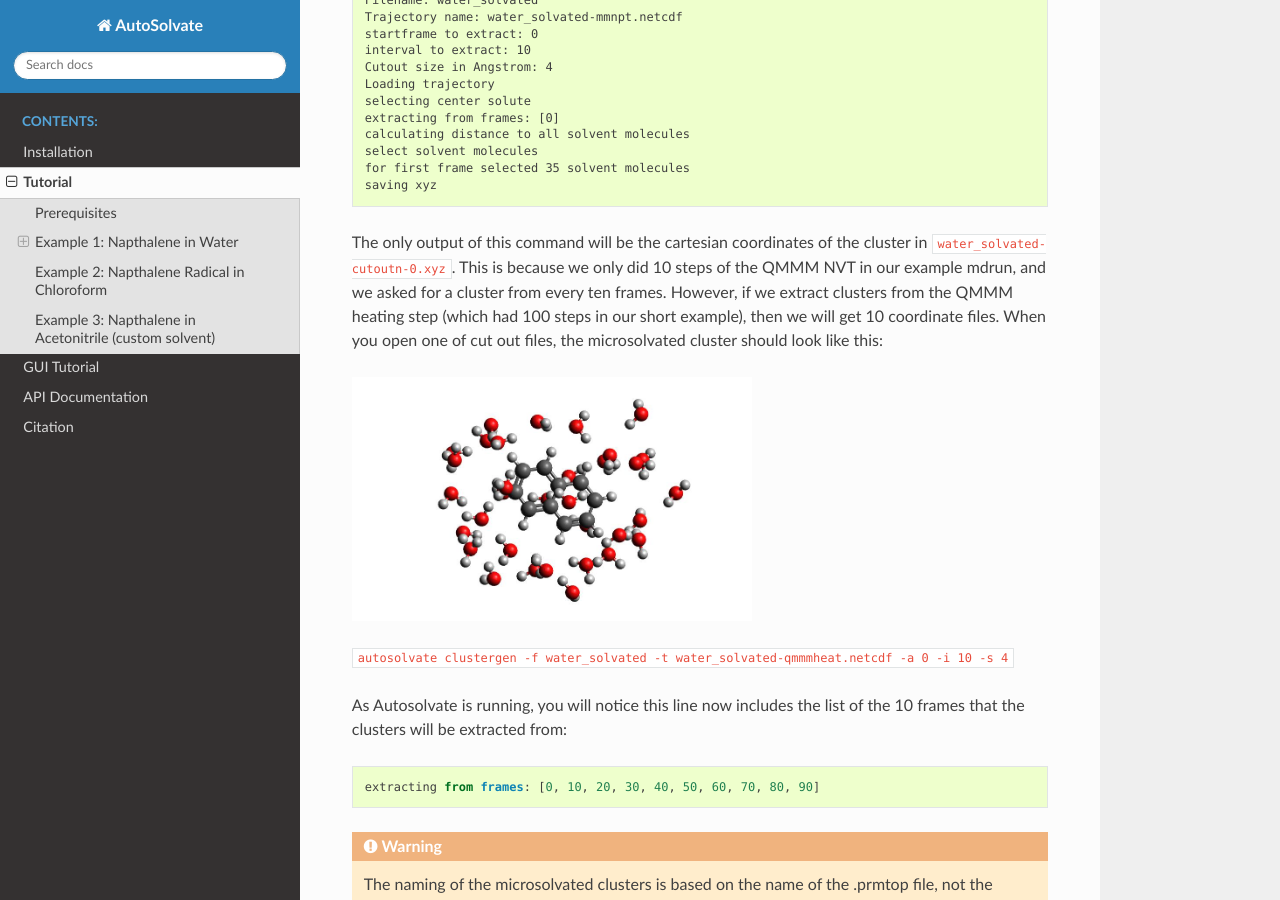
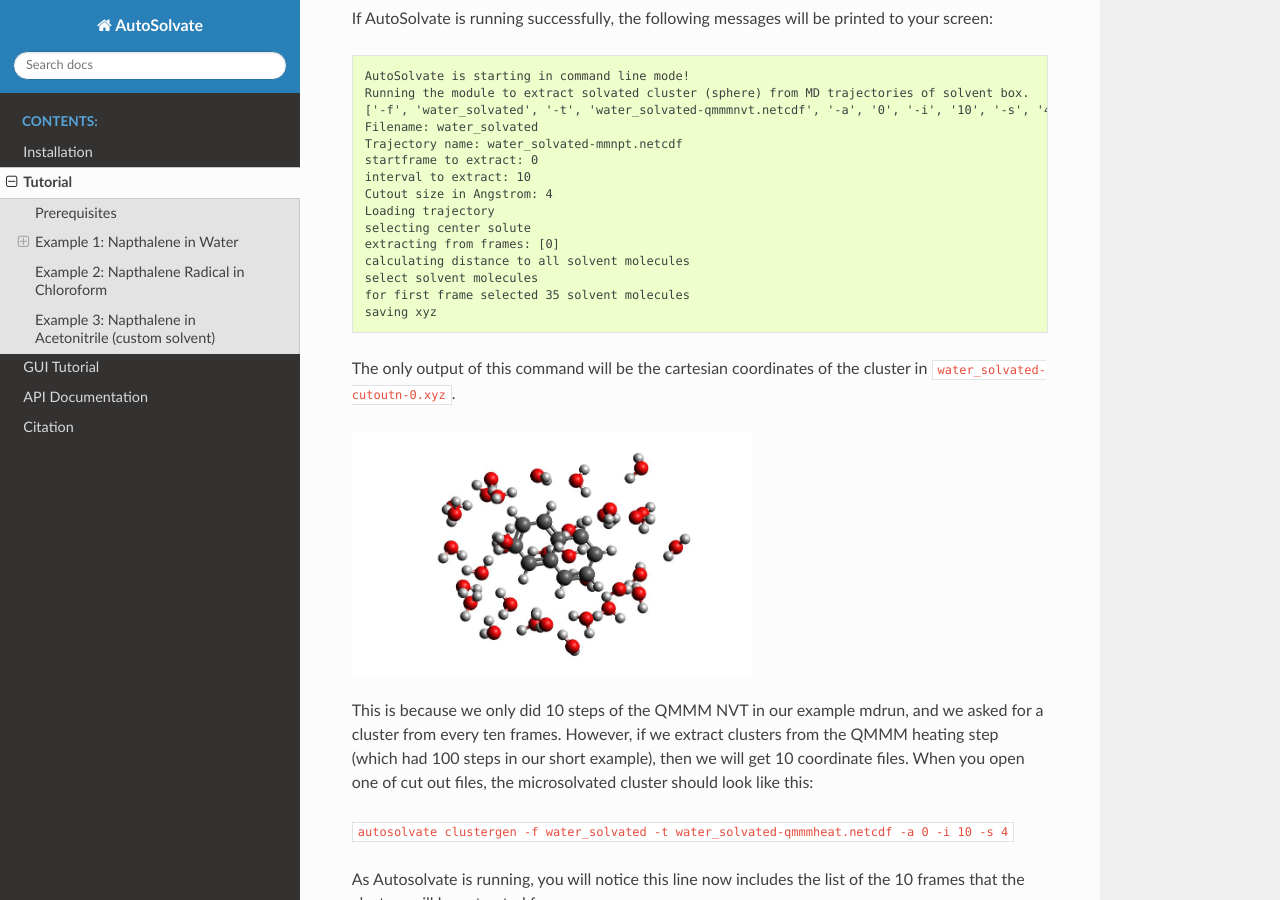
Before and after one commit to Liu-group/AutoSolvate, a Sphinx documentation site: the page built from docs/tutorial.rst, in a window 1280 px wide and 900 px high, scrolled down 7545 px. Built offline with Sphinx 7.4.7 and the Read the Docs theme 2.0.0, drawn with Linux system fonts in a browser that asks for light colours; the version number could not be read and is left out; some of the changed text lies outside the part shown.

```diff
--- a/docs/tutorial.rst
+++ b/docs/tutorial.rst
@@ -157,20 +157,20 @@ The three files that we care about for moving forward to the next step are the o
         ATOM     23  H1  WAT     3      28.109  28.738  28.742  1.00  0.00
         ATOM     24  H2  WAT     3      29.536  28.538  28.277  1.00  0.00
 
-The fourth column has 18 'SLU' entries, or solvent, and under that there are 6 'WAT' entries, which we can see makes up two water molecules.
+The fourth column has 18 'SLU' entries, or solvent, and under that there are 6 'WAT' entries, which we can see makes up two water molecules. When you visualize ``water_solvated.pdb`` you should be able to see the water box containing the solute:
+
+.. image:: _images/tutorial4_22.jpg
+   :width: 400
 
 With these three files, we are ready to proceed to the next step!
 
-.. image:: _images/tutorial4_1.jpg
-   :width: 400
-
 .. note::
 
-This example uses default settings for boxgen, but these can be changed or simply made explict by using more flag options. For example, we can change the charge fitting method to bcc, give the output a more specific name, and explicitly define solvent, charge and multiplicity:
+   This example uses default settings for boxgen, but these can be changed or simply made explict by using more flag options. For example, we can change the charge fitting method to bcc, give the output a more specific name, and explicitly define solvent, charge and multiplicity:
 
-``autosolvate boxgen -m napthalene_neutral.xyz -s water -c 0 -u 1 -g "bcc" -o nap_netural``
+   ``autosolvate boxgen -m napthalene_neutral.xyz -s water -c 0 -u 1 -g "bcc" -o nap_netural``
 
-The semi-emperical charge fitting available through Amber performs well for closed-shell systems. However, it is not sufficient for open-shell systems, which will require the use of quantum chemistry charge fitting methods. The methods currently available are bcc fitting in Amber and RESP in Gaussian. RESP is the default setting.
+   The semi-emperical charge fitting available through Amber performs well for closed-shell systems. However, it is not sufficient for open-shell systems, which will require the use of quantum chemistry charge fitting methods. The methods currently available are bcc fitting in Amber and RESP in Gaussian. RESP is the default setting.
 
 Step 2: MD Simulation
 ~~~~~~~~~~~~~~~~~~~~~~~~~~~~~~~~~~~~~~~~~~~
@@ -238,23 +238,23 @@ Once everything has finished, the main output is the QM/MM trajectory ``water_so
 
    Longer MM and QM/MM steps are necessary to reach equilibration, and the default settings are more appropriate than what is used here for a production run. The default mdrun will have the following settings:
 
-+-----------+---------------------------------+------------+
-| MD step   | default settings                |flag        |
-+===========+=================================+============+
-| MM min    |300 K, 1 bar                     |   -t, -p   |
-+-----------+---------------------------------+------------+
-| MM heat   |10000 steps                      |   -m       |
-+-----------+---------------------------------+------------+
-| MM NPT    |300000 steps                     |   -n       |
-+-----------+---------------------------------+------------+
-| QMMM      |0, 1, b3lyp                      |-q, -u, -k  |
-+-----------+---------------------------------+------------+
-| QMMM min  |250 steps                        |   -l       |
-+-----------+---------------------------------+------------+
-| QMMM heat |1000 steps                       |  -o        |
-+-----------+---------------------------------+------------+
-| QMMM NVT  |10000 steps                      |   -s       |
-+-----------+---------------------------------+------------+
++-----------+-----------------------+------------+
+| MD step   | default settings      |flag        |
++===========+=======================+============+
+| MM min    |300 K, 1 bar           |   -t, -p   |
++-----------+-----------------------+------------+
+| MM heat   |10000 steps            |   -m       |
++-----------+-----------------------+------------+
+| MM NPT    |300000 steps           |   -n       |
++-----------+-----------------------+------------+
+| QMMM      |0, 1, b3lyp            |-q, -u, -k  |
++-----------+-----------------------+------------+
+| QMMM min  |250 steps              |   -l       |
++-----------+-----------------------+------------+
+| QMMM heat |1000 steps             |  -o        |
++-----------+-----------------------+------------+
+| QMMM NVT  |10000 steps            |   -s       |
++-----------+-----------------------+------------+
 
 When you are ready to do a production run and want to use all of these defaults, you can use the dry run option to generate the input files without running them to make sure that everything looks right:
 
@@ -284,7 +284,6 @@ The following files will be added to your directory::
 
 Inside ``runMM.sh`` and ``runQMMMM.sh``, you will find the commands to run each step of MM and QMMM, respectively. These commands can be copied and pasted into the command line to be run one at a time or can all be pasted into a separate submit script to get the jobs queued on a compute node.
 
-
 .. warning::
 
    Especially in this step, it is important to know where your job is running!
@@ -292,7 +291,6 @@ Inside ``runMM.sh`` and ``runQMMMM.sh``, you will find the commands to run each
    * If you run the autosolvate commands in the command line without any flags for job submission, they will run *on the head node without entering a queue*. The administator will likely cancel your job if you are using HPC resource.
    * If you use the -r flag, they will run *on the head node* as a sander job *in the queue.*
    * If you do not use the -r flag, but call the autosolvate command in your own submit script, they will run *on a compute node in the queue* with whatever settings you designate. If you are running QMMM, this is also where you will load Terachem for the QM part.
-
 
 Step 3: Microsolvated cluster extraction
 ~~~~~~~~~~~~~~~~~~~~~~~~~~~~~~~~~~~~~~~~~~~
@@ -321,10 +319,12 @@ If AutoSolvate is running successfully, the following messages will be printed t
     for first frame selected 35 solvent molecules
     saving xyz
 
-The only output of this command will be the cartesian coordinates of the cluster in ``water_solvated-cutoutn-0.xyz``. This is because we only did 10 steps of the QMMM NVT in our example mdrun, and we asked for a cluster from every ten frames. However, if we extract clusters from the QMMM heating step (which had 100 steps in our short example), then we will get 10 coordinate files. When you open one of cut out files, the microsolvated cluster should look like this:
+The only output of this command will be the cartesian coordinates of the cluster in ``water_solvated-cutoutn-0.xyz``.
 
 .. image:: _images/tutorial4_3.jpg
    :width: 400
+
+This is because we only did 10 steps of the QMMM NVT in our example mdrun, and we asked for a cluster from every ten frames. However, if we extract clusters from the QMMM heating step (which had 100 steps in our short example), then we will get 10 coordinate files. When you open one of cut out files, the microsolvated cluster should look like this:
 
 ``autosolvate clustergen -f water_solvated -t water_solvated-qmmmheat.netcdf -a 0 -i 10 -s 4``
 
```
Also changed, not shown: other parts of docs/tutorial.rst (+1 -1 lines).
